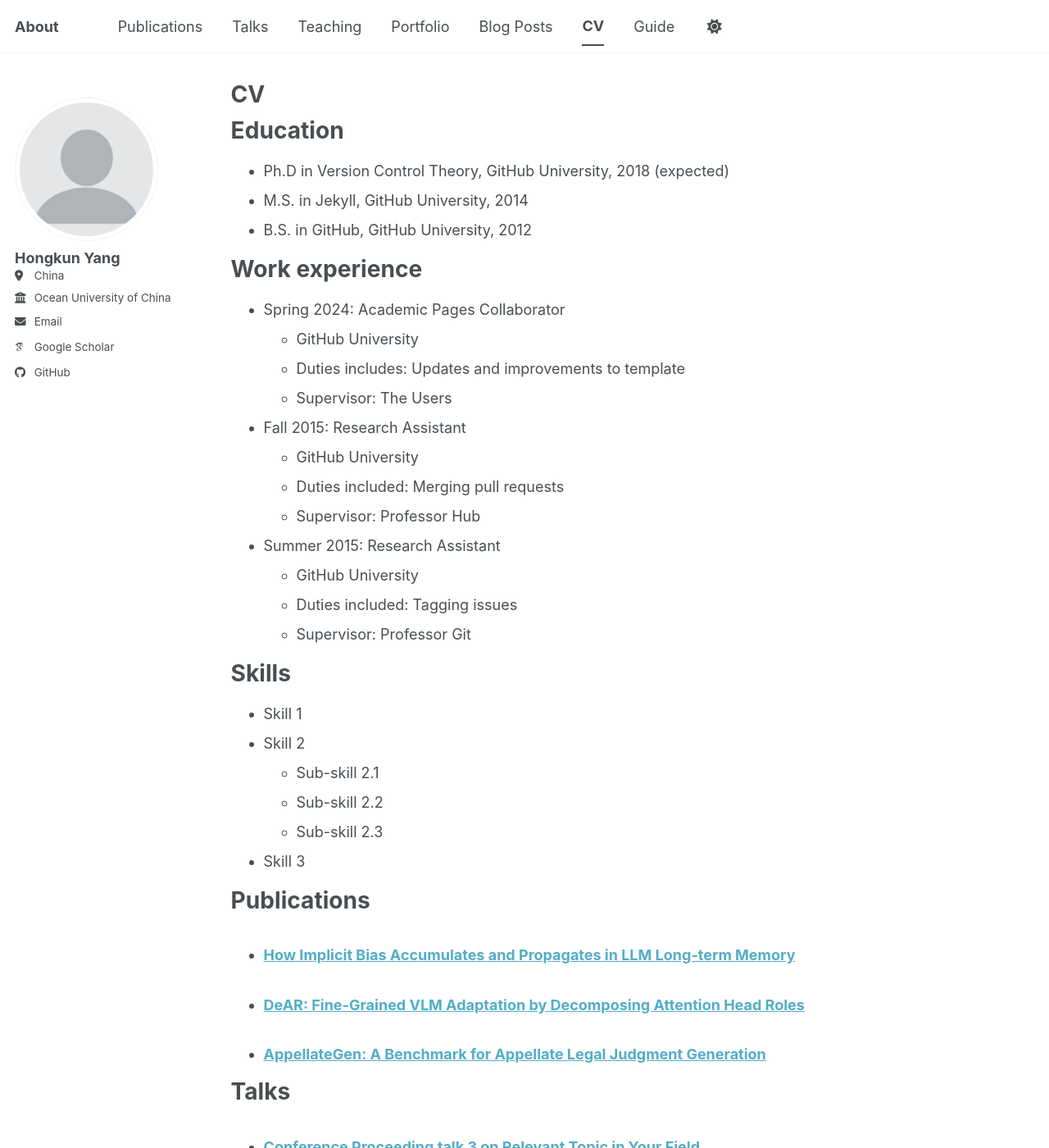
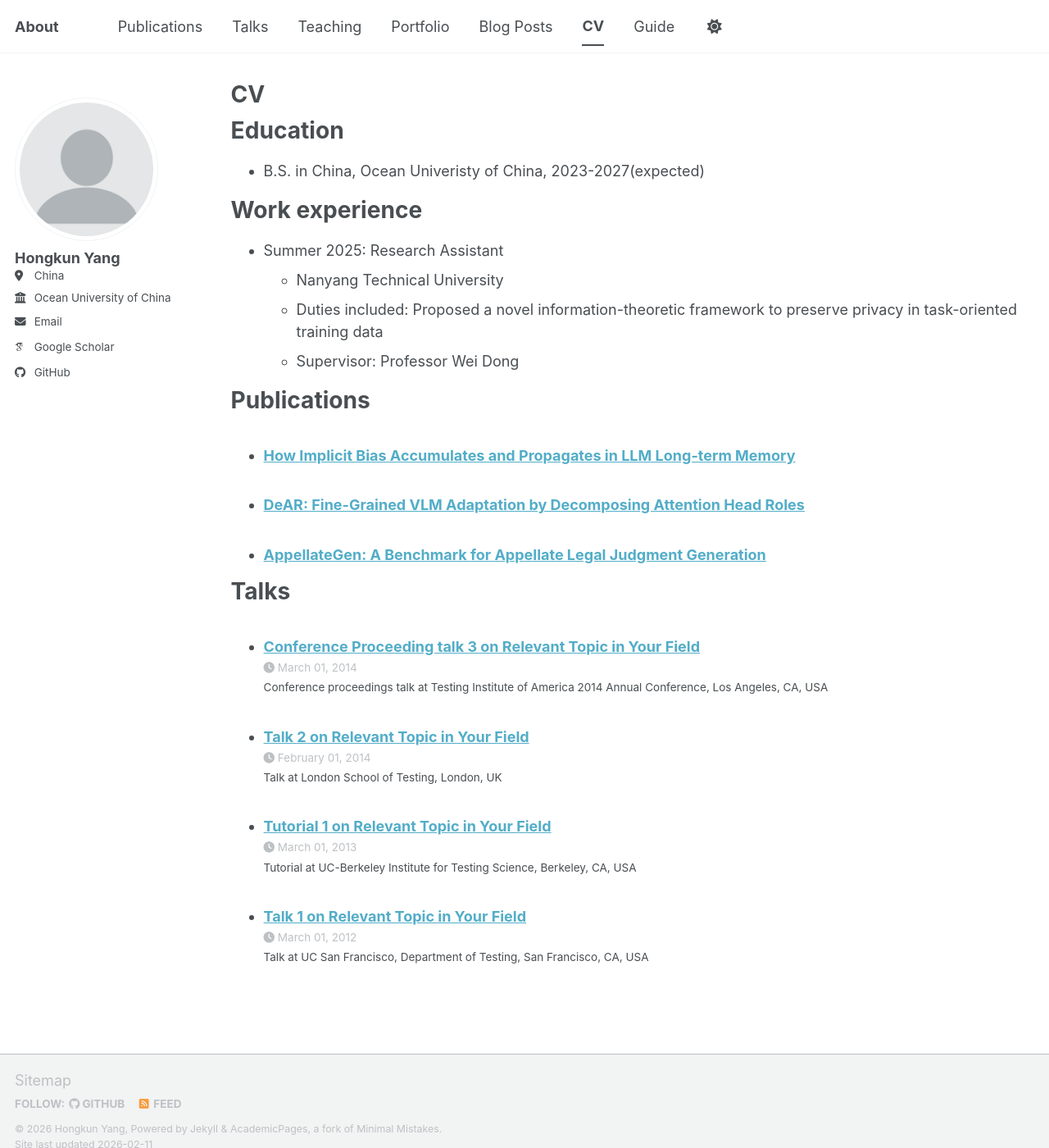
Before and after one commit to CharlesYang-CN/hongkunyang, a Jekyll site: the page built from _pages/cv.md, in a window 1280 px wide and 1400 px high. Shown: the whole window at 82% size. Built offline with Jekyll 4.4.1, drawn with Linux system fonts in a browser that asks for light colours; some web fonts are replaced; a script bundle is joined from its source files by our own code; library files that are not in the unit come from our copies; some of the changed text lies outside the part shown.

Commit message:
Revise CV with updated education and work experience
Updated education and work experience sections with new details.

```diff
--- a/_pages/cv.md
+++ b/_pages/cv.md
@@ -11,35 +11,14 @@ redirect_from:
 
 Education
 ======
-* Ph.D in Version Control Theory, GitHub University, 2018 (expected)
-* M.S. in Jekyll, GitHub University, 2014
-* B.S. in GitHub, GitHub University, 2012
+* B.S. in China, Ocean Univeristy of China, 2023-2027(expected)
 
 Work experience
 ======
-* Spring 2024: Academic Pages Collaborator
-  * GitHub University
-  * Duties includes: Updates and improvements to template
-  * Supervisor: The Users
-
-* Fall 2015: Research Assistant
-  * GitHub University
-  * Duties included: Merging pull requests
-  * Supervisor: Professor Hub
-
-* Summer 2015: Research Assistant
-  * GitHub University
-  * Duties included: Tagging issues
-  * Supervisor: Professor Git
-
-Skills
-======
-* Skill 1
-* Skill 2
-  * Sub-skill 2.1
-  * Sub-skill 2.2
-  * Sub-skill 2.3
-* Skill 3
+* Summer 2025: Research Assistant
+  * Nanyang Technical University
+  * Duties included: Proposed a novel information-theoretic framework to preserve privacy in task-oriented training data
+  * Supervisor: Professor Wei Dong
 
 Publications
 ======
@@ -52,13 +31,3 @@ Talks
   <ul>{% for post in site.talks reversed %}
     {% include archive-single-talk-cv.html  %}
   {% endfor %}</ul>
-
-Teaching
-======
-  <ul>{% for post in site.teaching reversed %}
-    {% include archive-single-cv.html %}
-  {% endfor %}</ul>
-
-Service and leadership
-======
-* Currently signed in to 43 different slack teams
```
